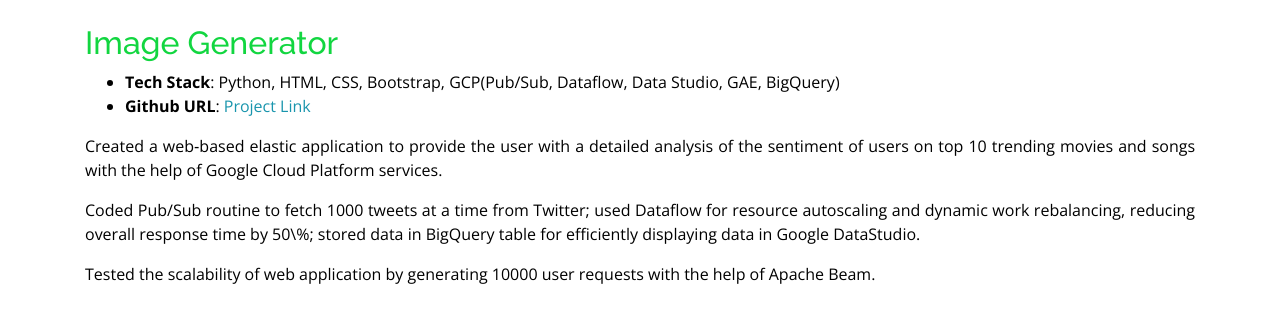
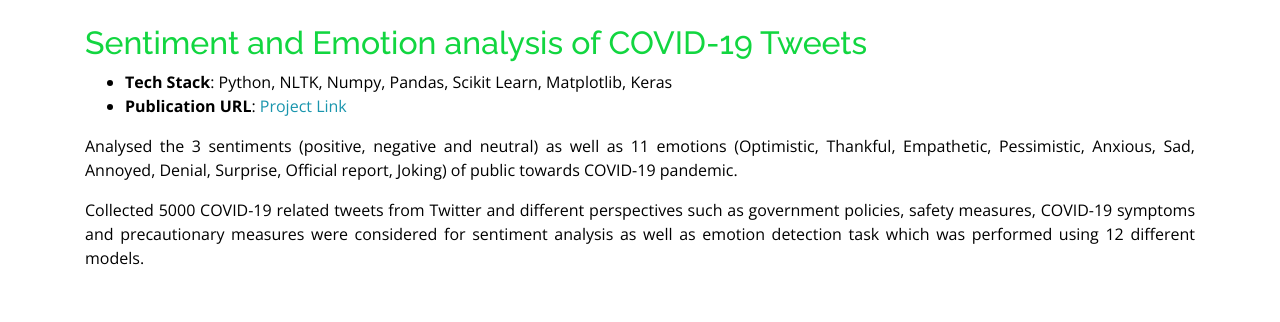
Before and after one commit to smitpatel-2/smitpatel-2.github.io, a plain HTML site: page projects/twitteranalysis.html in a window 1280 px wide. Drawn offline with nearby package versions, Linux system fonts and the light colour scheme; files whose address does not match are found by name.

Commit message:
Update twitteranalysis.html

```diff
--- a/projects/twitteranalysis.html
+++ b/projects/twitteranalysis.html
@@ -2,7 +2,7 @@
     <meta charset="utf-8">
     <meta content="width=device-width, initial-scale=1.0" name="viewport">
 
-    <title>Image Generator</title>
+    <title>Sentiment and Emotion analysis of COVID-19 Tweets </title>
     <meta content="" name="descriptison">
     <meta content="" name="keywords">
 
@@ -43,21 +43,17 @@
 
             <div class="col-lg-12 portfolio-info">
               <br>
-              <h2 style="color:#12d640">Image Generator</h2>
+              <h2 style="color:#12d640">Sentiment and Emotion analysis of COVID-19 Tweets </h2>
               <ul>
-                <li><strong>Tech Stack</strong>: Python, HTML, CSS, Bootstrap, GCP(Pub/Sub, Dataflow, Data Studio, GAE, BigQuery)</li>
-                <li><strong>Github URL</strong>: <a href="https://github.com/rajaprerak/TwitterAnalysis" target="_blank">Project Link</a></li>
+                <li><strong>Tech Stack</strong>: Python, NLTK, Numpy, Pandas, Scikit Learn, Matplotlib, Keras</li>
+                <li><strong>Publication URL</strong>: <a href="https://link.springer.com/chapter/10.1007/978-981-19-9888-1_36" target="_blank">Project Link</a></li>
               </ul>
-
-                <p>
-                Created a web‑based elastic application to provide the user with a detailed analysis of the sentiment of users on top 10 trending movies and songs with the help of Google Cloud Platform services.
-                </p>
-                <p>
-                Coded Pub/Sub routine to fetch 1000 tweets at a time from Twitter; used Dataflow for resource autoscaling and dynamic work rebalancing, reducing overall response time by 50\%; stored data in BigQuery table for efficiently displaying data in Google DataStudio.
-                </p>
-                <p>
-                Tested the scalability of web application by generating 10000 user requests with the help of Apache Beam.
-                </p>
+              <p>Analysed the 3 sentiments (positive, negative and neutral) as well as 11 emotions (Optimistic,
+                Thankful, Empathetic, Pessimistic, Anxious, Sad, Annoyed, Denial, Surprise, Official report, Joking)
+                of public towards COVID-19 pandemic.</p>
+              <p>Collected 5000 COVID-19 related tweets from Twitter and different perspectives such as government
+                policies, safety measures, COVID-19 symptoms and precautionary measures were considered for sentiment
+                analysis as well as emotion detection task which was performed using 12 different models. </p>
             </div>
 
           </div>
```
Also changed, not shown: index.html (+16 -0 lines).
